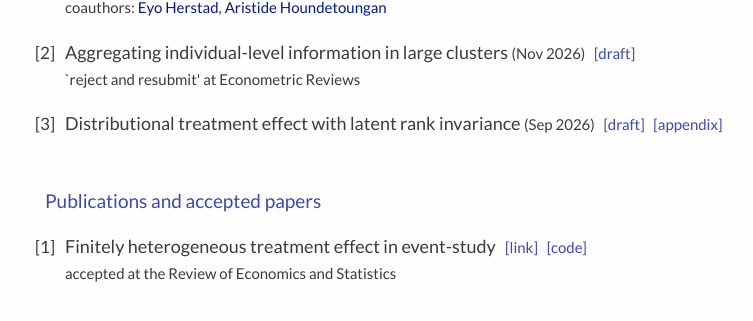
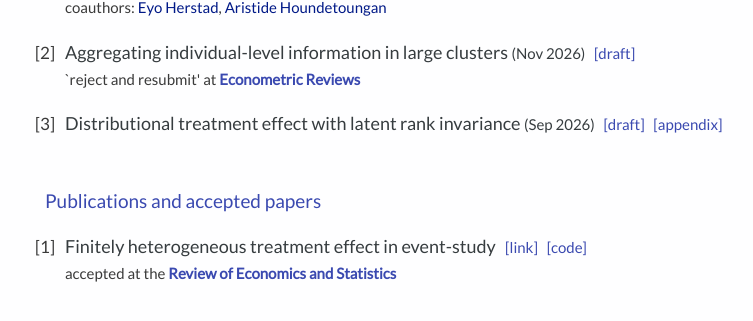
Before and after one commit to myungkoushin/research, a plain HTML site: page index.html in a window 1280 px wide. Shown: the part 309-630 px from the top of the page, without its empty margins (130-883 px from the left). Drawn offline with Linux system fonts and the light colour scheme.

Commit message:
Update index.html

```diff
--- a/index.html
+++ b/index.html
@@ -211,7 +211,7 @@
                         <a style="color:#3a49b0" href="https://www.myungkoushin.com/research/ctmm.pdf">[draft]</a>
                     </span>
                     </p>
-                    <p class="description"> `reject and resubmit' at <span style="font-weight:bold,color:#3a49b0;">Econometric Reviews</span>
+                    <p class="description"> `reject and resubmit' at <span style="font-weight:bold; color:#3a49b0">Econometric Reviews</span>
                     </p>
                 </li>
 
@@ -237,7 +237,7 @@
                         <a style="color:#3a49b0" href="https://doi.org/10.1162/rest_a_01553">[link]</a> &nbsp; </span>
                         <a style="color:#3a49b0" href="https://doi.org/10.7910/DVN/VYLU3M">[code]</a> &nbsp; </span>
                     </p>
-                    <p class="description"> accepted at the <span style="font-weight:bold,color:#3a49b0;">Review of Economics and Statistics</span> &nbsp
+                    <p class="description"> accepted at the <span style="font-weight:bold; color:#3a49b0">Review of Economics and Statistics</span> &nbsp
                     </p>
                 </li>
             </ol>
```
